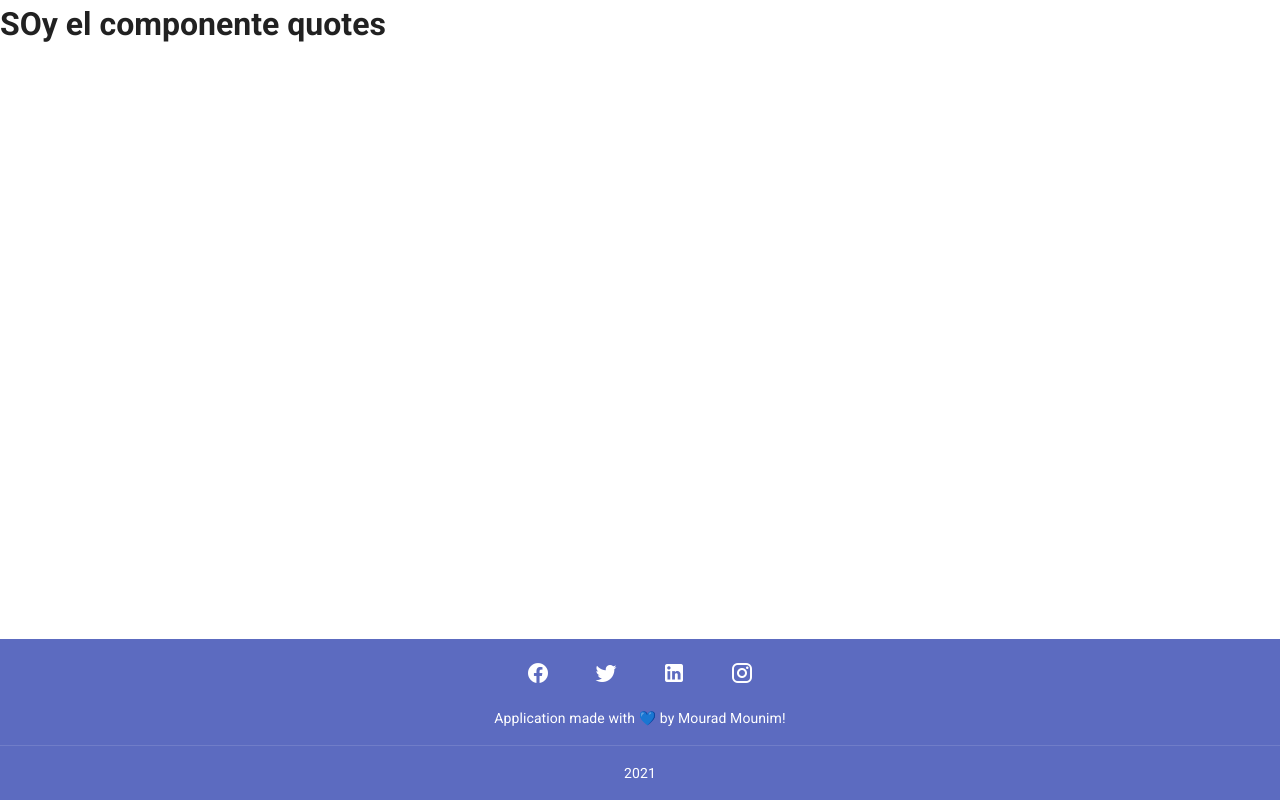
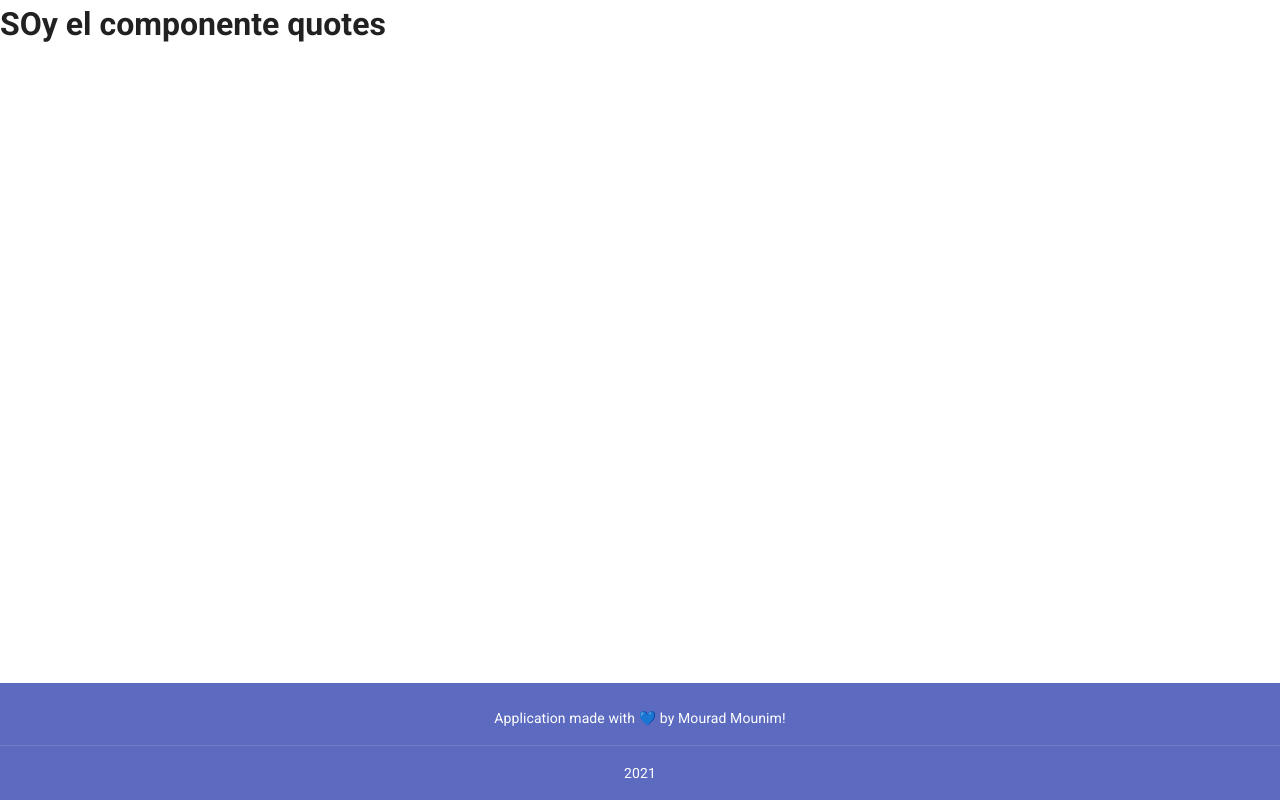
Before and after one commit to Mourad5000/guionistGuide, a Vue app: page /1 in a window 1280 px wide. Built offline with nearby package versions, Linux system fonts and the light colour scheme.

Commit message:
Remove social media icons

```diff
--- a/src/components/Footer.vue
+++ b/src/components/Footer.vue
@@ -8,20 +8,7 @@
       tile
       class="indigo lighten-1 white--text text-center footer-contain"
     >
-      <v-card-text>
-        <v-btn
-          v-for="icon in icons"
-          :key="icon"
-          class="mx-4 white--text"
-          icon
-        >
-          <v-icon size="24px">
-            {{ icon }}
-          </v-icon>
-        </v-btn>
-      </v-card-text>
-
-      <v-card-text class="white--text pt-0">
+      <v-card-text class="white--text pt-6">
         Application made with 💙 by Mourad Mounim!
       </v-card-text>
 
@@ -34,19 +21,6 @@
   </v-footer>
 </template>
 
-<script>
-  export default {
-    data: () => ({
-      icons: [
-        'mdi-facebook',
-        'mdi-twitter',
-        'mdi-linkedin',
-        'mdi-instagram',
-      ],
-    }),
-  }
-</script>
-
 <style>
 .footer-contain {
     width: 100vw;
```
